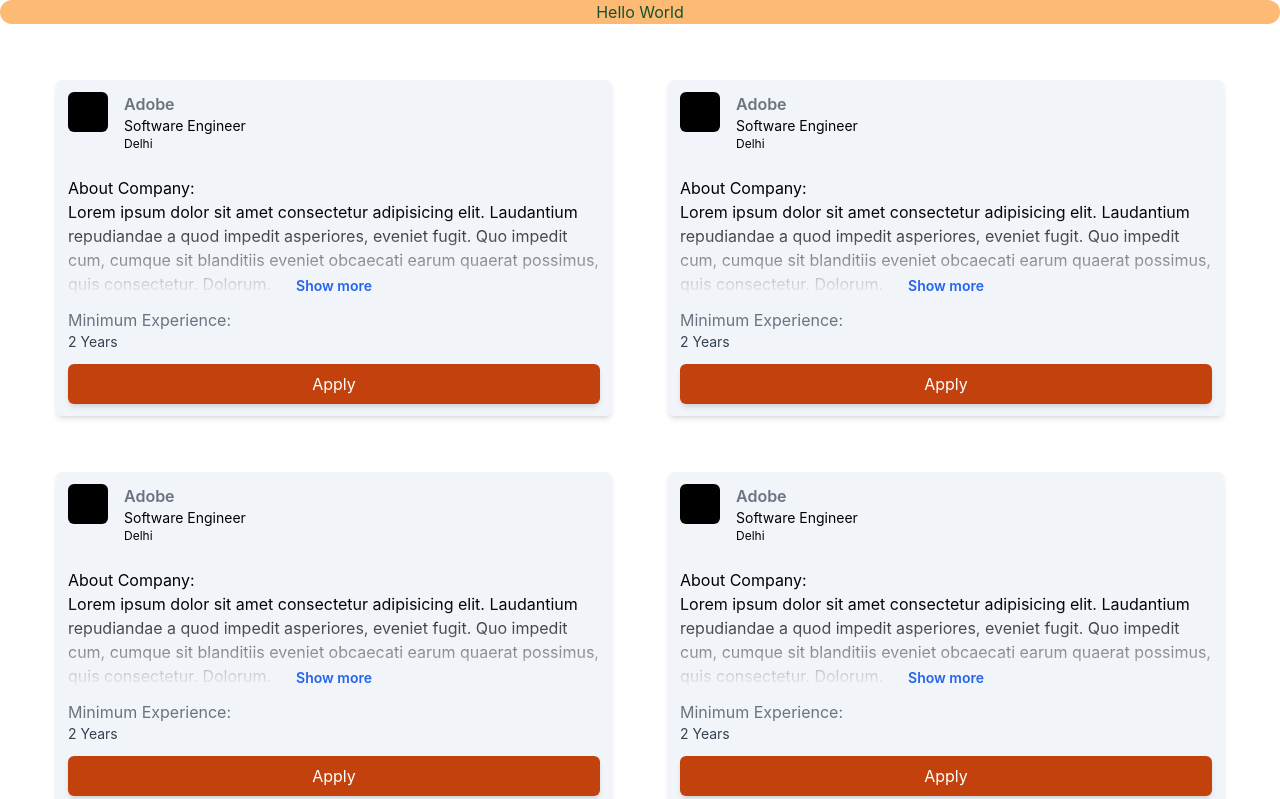
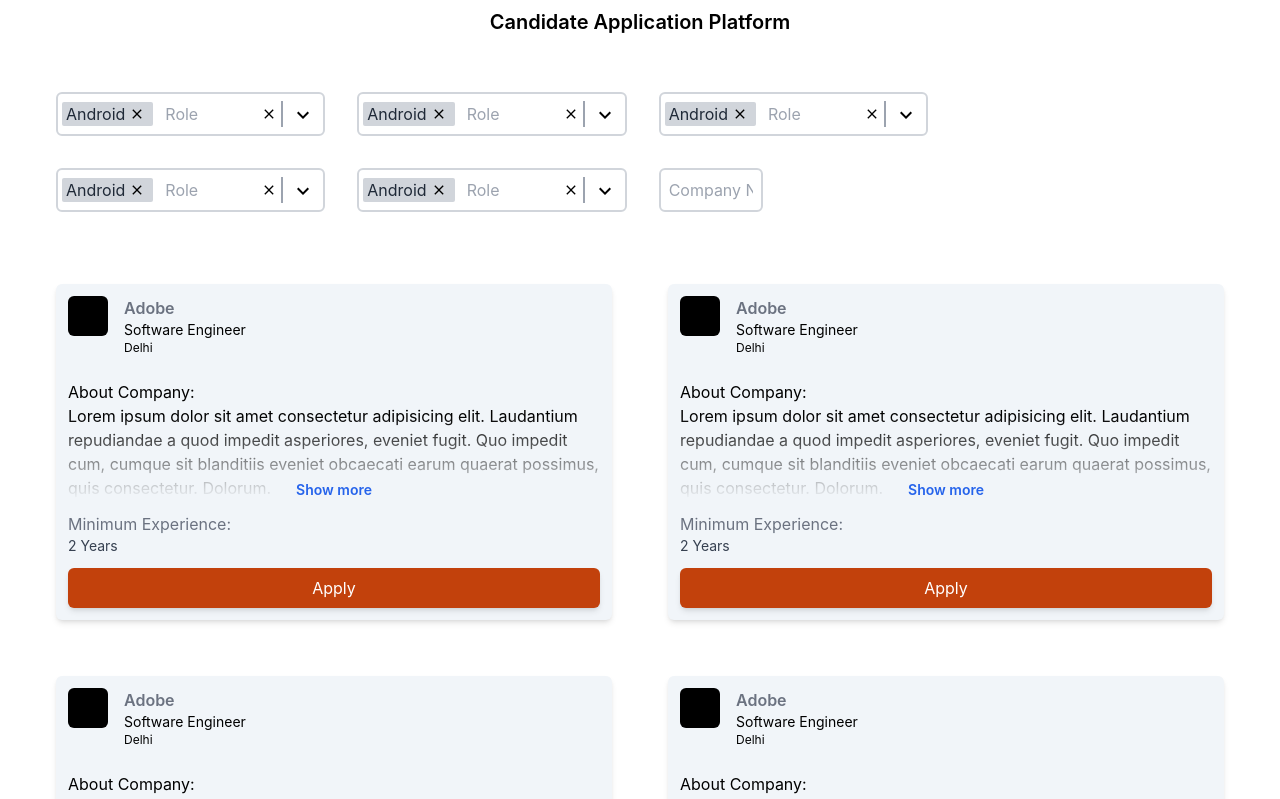
Before and after one commit to Narinder99/Candidate-Application-Platform, a React (Create React App) app: page / in a window 1280 px wide. Shown: the top 799 px of the page. Built offline with nearby package versions, Linux system fonts and the light colour scheme.

Commit message:
Dummy filters ui added

```diff
--- a/package.json
+++ b/package.json
@@ -3,6 +3,11 @@
   "version": "0.1.0",
   "private": true,
   "dependencies": {
+    "@emotion/react": "^11.11.4",
+    "@emotion/styled": "^11.11.5",
+    "@mui/base": "^5.0.0-beta.40",
+    "@mui/icons-material": "^5.15.16",
+    "@mui/system": "^5.15.15",
     "@testing-library/jest-dom": "^5.17.0",
     "@testing-library/react": "^13.4.0",
     "@testing-library/user-event": "^13.5.0",
--- a/src/App.js
+++ b/src/App.js
@@ -1,10 +1,12 @@
 import './App.css';
+import { Filters } from './components/Filters';
 import { Jobs } from './components/Jobs';
 
 function App() {
   return (
     <div className="App">
-      <div className="text-green-900 bg-orange-300 rounded-xl">Hello World</div>
+      <div className="rounded-xl text-black font-semibold text-xl pt-2">Candidate Application Platform</div>
+      <Filters/>
       <Jobs/>
     </div>
   );
--- /dev/null
+++ b/src/components/Filters.jsx
@@ -0,0 +1,59 @@
+import React, { useRef, useState } from "react";
+import { SingleFilterComponent } from "./SingleFilterComponent";
+
+export const Filters = () => {
+
+  const [inputValue, setInputValue] = useState('');
+  const [inputWidth, setInputWidth] = useState('100px'); // Initial width
+  const inputRef = useRef(null);
+
+  // Function to handle changes in the input value
+  const handleInputChange = (event) => {
+    setInputValue(event.target.value);
+    updateInputWidth();
+  };
+
+  const updateInputWidth = () => {
+    if (inputRef.current) {
+      setInputWidth(`${Math.max(100,inputRef.current.value.length * 8 + 24)}px`); // Adjusting the width dynamically
+    }
+  };
+
+  // // Run once at intially when this component will render.
+  // useEffect(() => {
+  //   updateInputWidth();
+  // }, []);
+
+  return (
+    <div className="flex flex-wrap justify-start  filters m-10">
+      <div className="m-4">
+        <SingleFilterComponent className="px-10"></SingleFilterComponent>
+      </div>
+      <div className="m-4">
+        <SingleFilterComponent className="px-10"></SingleFilterComponent>
+      </div>
+      <div className="m-4">
+        <SingleFilterComponent className="px-10"></SingleFilterComponent>
+      </div>
+      <div className="m-4">
+        <SingleFilterComponent className="px-10"></SingleFilterComponent>
+      </div>
+      <div className="m-4">
+        <SingleFilterComponent className="px-10"></SingleFilterComponent>
+      </div>
+      <div
+        className="flex m-4 justify-between rounded-md shadow-s border-2 border-gray-300 items-center"
+      >
+        <input
+          ref={inputRef}
+          type="text"
+          value={inputValue}
+          onChange={handleInputChange}
+          placeholder="Company Name"
+          className="bg-transparent text-gray-600 focus:outline-none p-2 "
+          style={{ width: inputWidth }}
+        />
+      </div>
+    </div>
+  );
+};
--- /dev/null
+++ b/src/components/SingleFilterComponent.jsx
@@ -0,0 +1,72 @@
+import React, { useEffect, useRef, useState } from 'react';
+
+import ExpandMoreIcon from '@mui/icons-material/ExpandMore';
+import ClearIcon from '@mui/icons-material/Clear';
+export const SingleFilterComponent = ()=> {
+  const [inputValue, setInputValue] = useState('');
+  const [inputWidth, setInputWidth] = useState('100px');
+  const [isDropdownOpen, setIsDropdownOpen] = useState(false);
+  const inputRef = useRef(null);
+  const [filterItems,setFilterItems]=useState([])
+
+
+  // Function to handle changes in the input value
+  const handleInputChange = (event) => {
+    setInputValue(event.target.value);
+    updateInputWidth();
+  };
+
+  const updateInputWidth = () => {
+    if (inputRef.current) {
+      setInputWidth(`${Math.max(100,inputRef.current.value.length * 8 + 24)}px`); // Adjusting the width dynamically
+    }
+  };
+
+  // Run once at intially when this component will render.
+  useEffect(() => {
+    updateInputWidth();
+  }, []);
+  const handleInputClick = (event) => {
+    setIsDropdownOpen(!isDropdownOpen);
+  };
+
+
+
+  return (
+    <div className="flex flex-col">
+      <div className="flex  justify-between rounded-md shadow-s border-2 border-gray-300 items-center"
+      onClick={handleInputClick}>
+        <div className="flex rounded-sm bg-gray-300 px-1 mx-1">
+          <div className="name text-gray-800 ">
+            Android
+          </div>
+          <ClearIcon className='clearCurrentFilter p-1'></ClearIcon>
+        </div>
+      <input
+            ref={inputRef}
+            type="text"
+            value={inputValue}
+            onChange={handleInputChange}
+            placeholder="Role"
+            className="bg-transparent text-gray-600 focus:outline-none p-2 "
+            style={{ width: inputWidth }}
+          />
+          <ClearIcon className='clearAllFilters p-1'></ClearIcon>
+          <div className="border-l-2 border-gray-400 px-2">
+          <ExpandMoreIcon className='hover:cursor-pointer '></ExpandMoreIcon>
+          </div>
+
+      </div>
+      {isDropdownOpen && (
+        <div className="flex flex-col mt-2 rounded-md shadow-md">
+        <div className="text-gray-500 text-md p-2 flex justify-start hover:bg-slate-200 pl-4">Software Developer</div>
+        <div className="text-gray-500 text-md p-2 ">Software Developer</div>
+        <div className="text-gray-500 text-md p-2 ">Software Developer</div>
+        <div className="text-gray-500 text-md p-2 ">Software Developer</div>
+        <div className="text-gray-500 text-md p-2 ">Software Developer</div>
+      </div>
+      )}
+
+    </div>
+  );
+}
```
Also changed, not shown: 1 other file (tests, documents, lock files or other folders).
